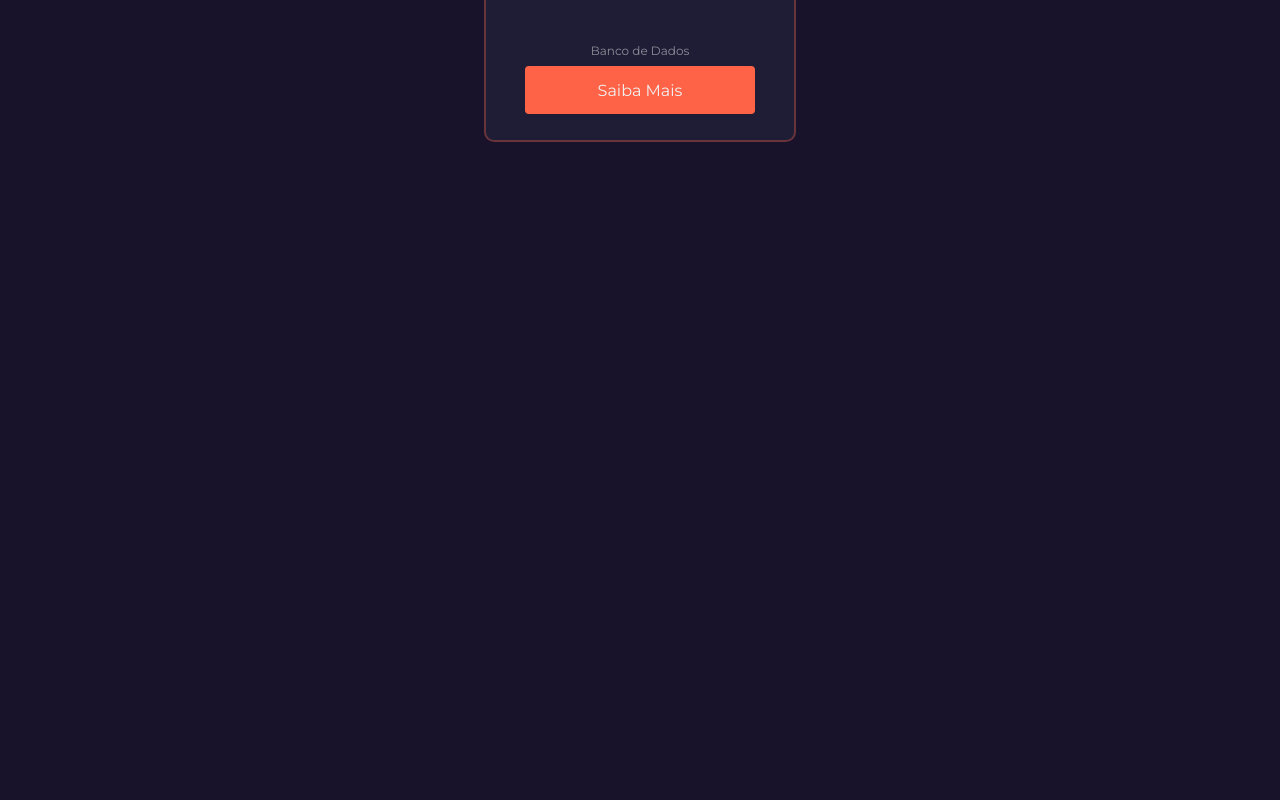
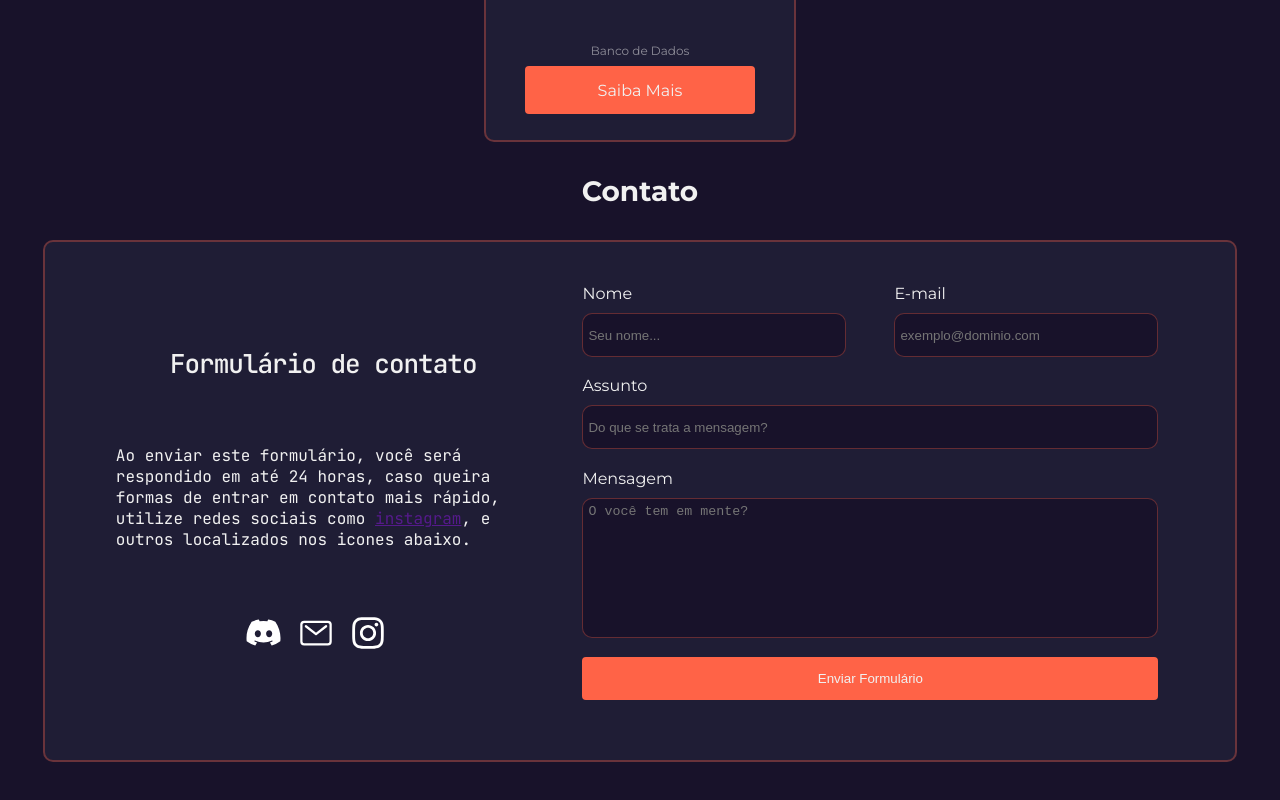
Before and after one commit to krostdev/mywebsite, a React (Vite) app: page / in a window 1280 px wide. Shown: the part 1244-2044 px from the top of the page. Before the commit the page ends 1386 px from the top, so only its background shows below. Built offline with nearby package versions, Linux system fonts and the light colour scheme.

Commit message:
Área de contato

```diff
--- a/package.json
+++ b/package.json
@@ -10,6 +10,7 @@
     "preview": "vite preview"
   },
   "dependencies": {
+    "discord-webhook-node": "^1.1.8",
     "react": "^19.1.0",
     "react-dom": "^19.1.0",
     "react-icons": "^5.5.0",
--- a/src/App.jsx
+++ b/src/App.jsx
@@ -1,5 +1,6 @@
 import Header from './components/Header/App';
 import Skills from './components/Skills/App';
+import Contato from './components/Contato/App';
 
 import { toast, ToastContainer } from 'react-toastify';
 import { useEffect } from 'react';
@@ -15,16 +16,18 @@ function App() {
         style: {
             color: "#000",
             marginBottom: "7px",
-            fontSize: "18px"
+            fontSize: "18px",
+            display: "none"
         }
     })
   },[])
 
   return (
     <>
-    <ToastContainer/>
-    <Header/>
-    <Skills/>
+      <ToastContainer/>
+      <Header/>
+      <Skills/>
+      <Contato/>
     </>
   )
 }
--- /dev/null
+++ b/src/components/Contato/App.css
@@ -0,0 +1,122 @@
+@import url('https://fonts.googleapis.com/css2?family=JetBrains+Mono:ital,wght@0,100..800;1,100..800&family=Montserrat:ital,wght@0,100..900;1,100..900&display=swap');
+.contact__section {
+    display: flex;
+    flex-direction: column;
+    align-items: center;
+    padding-top: 2rem;
+    height: auto;
+    min-height: 90vh;
+    color: #f1f1f1;
+    font-family: "Montserrat", sans-serif;
+}
+
+.contact__title {
+    font-size: 28px;
+}
+
+.contact__card {
+    display: flex;
+    width: auto;
+
+    min-width: 70%;
+    max-width: 90%;
+    background-color: #1F1D35;
+    height: 30rem;
+
+    padding: 1.2rem;
+    margin-top: 2rem;
+
+    border: 2px solid #ff634754;
+    border-radius: 10px;
+
+    font-family: "JetBrains Mono";
+}
+
+.contact_left {
+    width: 45%;
+    display: flex;
+    flex-direction: column;
+
+    align-items: center;
+    justify-content: center;
+}
+
+.contact_subtitle {
+    font-weight: 500;
+    font-size: 26px;
+
+    letter-spacing: -1px;
+}
+
+.contact_info {
+    padding-top: 4rem;
+    width: 80%;
+}
+
+.contact_links {
+    padding-top: 4rem;
+}
+
+.contact_right {
+    font-family: 'Montserrat', sans-serif;
+    width: 50%;
+    padding-top: 2%;
+}
+
+.contact_form {
+    display: flex;
+    flex-direction: column;
+    gap: 1.2rem;
+}
+
+.row.side-by-side {
+    display: flex;
+    gap: 3rem;
+}
+
+.input_group {
+    display: flex;
+    flex-direction: column;
+    flex: 1;
+}
+
+.contact_input {
+    max-width: 98%;
+    height: 2rem;
+    padding: 5px;
+
+    outline: none;
+    border: 1px solid #ff634754;
+    border-radius: 10px;
+
+    background-color: #18122A;
+    color: #f1f1f1;
+
+}
+
+label {
+    padding-bottom: 10px;
+}
+
+.contact_textarea {
+    resize: none;
+    height: 8rem;
+}
+
+.input_submit {
+    padding: 12px;
+    width: 100%;
+
+    background-color: #FF6347;
+    border: 2px solid #FF6347;
+    border-radius: 4px;
+
+    color: #f1f1f1;
+    transition: all ease 0.6s;
+
+    cursor: pointer;
+}
+
+.input_submit:hover {
+    transform: scale(1.02);
+}
--- /dev/null
+++ b/src/components/Contato/App.jsx
@@ -0,0 +1,120 @@
+import { FaInstagram, FaDiscord } from 'react-icons/fa6';
+import { IoMailOutline } from "react-icons/io5";
+
+import { MessageBuilder, Webhook } from 'discord-webhook-node';
+import { useState, useEffect } from 'react';
+
+import { toast, ToastContainer } from 'react-toastify';
+
+import './App.css';
+
+function Contato() {
+
+    const notify = () => toast("Mensagem enviada com sucesso", {
+        type: "success"
+    })
+
+    const error = () => toast("Todos os campos devem estar preenchidos!", {
+        type: "error"
+    })
+
+    const [nome, setNome] = useState('');
+    const [email, setEmail] = useState('');
+    const [assunto, setAssunto] = useState('');
+    const [msg, setMsg] = useState('');
+
+    const sendWebhook = () => {
+        const hook = new Webhook("https://discord.com/api/webhooks/1405220318578086018/jetW-fpKfDcTSGxI7y6UrmJVpkgxNdC7kY73madZf7cIA3WrI8qk-gl1SXCKWe7U7VWP")
+        hook.setUsername('KroST | Formulário Recebido')
+
+        if (!nome) return error();
+        if (!assunto) return error();
+        if (!email) return error();
+        if (!msg) return error();
+
+        const embed = new MessageBuilder()
+            .setTitle(`Nome: ${nome}`)
+            .addField('Email:', `${email}`, true)
+            .addField('Assunto:', `${assunto}`, true)
+            .addField(`Mensagem:`, `${msg}`)
+            .setTimestamp();
+
+        hook.send(embed).then(() => {
+            setNome("")
+            setAssunto("")
+            setEmail("")
+            setMsg("")
+
+            notify()
+        })
+    }
+
+    return (
+        <section className="contact__section">
+            <ToastContainer />
+            <h1 className="contact__title">
+                Contato
+            </h1>
+
+            <div className="contact__card">
+                <div className="contact_left">
+                    <span className="contact_subtitle">
+                        Formulário de contato
+                    </span>
+
+                    <span className="contact_info">
+                        Ao enviar este formulário, você será respondido em até 24 horas, caso queira formas de entrar em contato mais rápido, utilize redes sociais como <a href="">instagram</a>, e outros localizados nos icones abaixo.
+                    </span>
+
+                    <div className="contact_links">
+                        <a target='_blank' href="https://discord.com/channels/@me/1186786998292336701">
+                            <FaDiscord className='social__link' style={{ fontSize: 37 }} />
+                        </a>
+
+                        <a target='_blank' href="mailto:augustokauanp@gmail.com">
+                            <IoMailOutline className='social__link' style={{ fontSize: 36 }} />
+                        </a>
+
+                        <a target='_blank' href="https://www.instagram.com/augustokauanp/">
+                            <FaInstagram className='social__link' style={{ fontSize: 36 }} />
+                        </a>
+                    </div>
+
+                </div>
+
+                <div className="contact_right">
+                    <div className="contact_form" action="/" method="post">
+
+                        <div className="row side-by-side">
+                            <div className="input_group">
+                                <label htmlFor="nome">Nome</label>
+                                <input onChange={(e) => { setNome(e.target.value) }} value={nome} className="contact_input" type="text" name="nome" id="nome" placeholder="Seu nome..." />
+                            </div>
+
+                            <div className="input_group">
+                                <label htmlFor="email">E-mail</label>
+                                <input onChange={(e) => { setEmail(e.target.value) }} value={email} className="contact_input" type="text" name="email" id="email" placeholder="exemplo@dominio.com" />
+                            </div>
+                        </div>
+
+                        <div className="input_group">
+                            <label htmlFor="assunto">Assunto</label>
+                            <input onChange={(e) => { setAssunto(e.target.value) }} value={assunto} className="contact_input" type="text" name="assunto" id="assunto" placeholder="Do que se trata a mensagem?" />
+                        </div>
+
+                        <div className="input_group">
+                            <label htmlFor="mensagem">Mensagem</label>
+                            <textarea onChange={(e) => { setMsg(e.target.value) }} value={msg} className="contact_input contact_textarea" name="mensagem" id="mensagem" placeholder="O você tem em mente?" />
+                        </div>
+
+                        <button className='input_submit' onClick={sendWebhook}>Enviar Formulário</button>
+
+                    </div>
+                </div>
+
+            </div>
+        </section>
+    )
+}
+
+export default Contato;
--- a/src/components/Skills/App.css
+++ b/src/components/Skills/App.css
@@ -5,7 +5,8 @@
     flex-direction: column;
     align-items: center;
     padding-top: 2rem;
-    height: 90vh;
+    height: auto;
+    min-height: 90vh;
     color: #f1f1f1;
     font-family: "Montserrat", sans-serif;
 }
```
Also changed, not shown: 1 other file (tests, documents, lock files or other folders).
